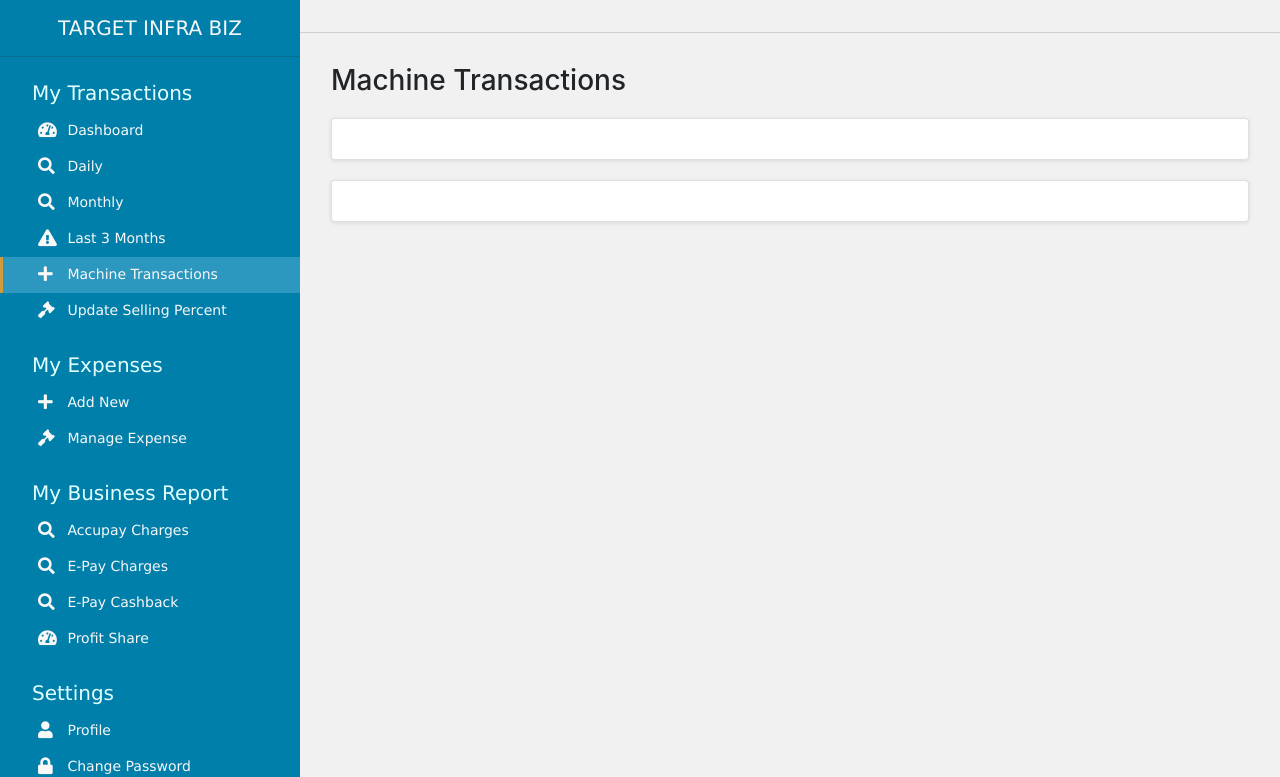
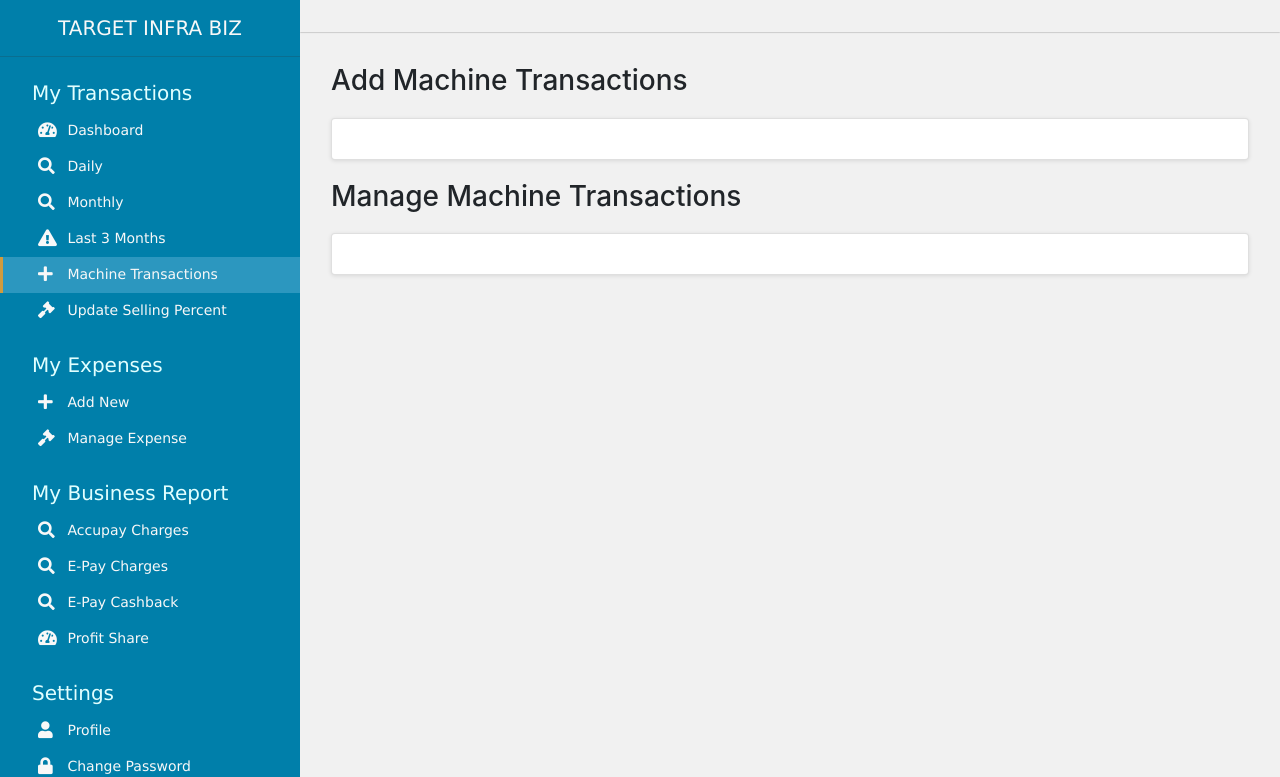
Before and after one commit to BalajiMAnandhababu/TargetInfra-TMS, a plain HTML site: page admin/add-machine-entry.html in a window 1280 px wide. Shown: the top 777 px of the page. Drawn offline with Linux system fonts and the light colour scheme.

Commit message:
Machine Page Changes

```diff
--- a/admin/add-machine-entry.html
+++ b/admin/add-machine-entry.html
@@ -47,12 +47,13 @@
 					<div class="container-fluid">
 						<div class="row mt-4">
 							<div class="col-12">
-								<h3 id="main-title">Machine Transactions</h3>
+								<h3 id="main-title">Add Machine Transactions</h3>
 								<div class="card card-layout">
 									<div class="card-body">
 										<script type="text/javascript" src="https://c2dcy386.caspio.com/dp/ba4fb000a1b4a5435a304549acd5/emb"></script>
 									</div>
 								</div>
+								<h3 id="main-title">Manage Machine Transactions</h3>
 								<div class="card card-layout">
 									<div class="card-body">
 										<script type="text/javascript" src="https://c2dcy386.caspio.com/dp/ba4fb0006f5cc4471ebc435e9197/emb"></script>
```
Also changed, not shown: user/add-machine-entry.html (+2 -1 lines).
